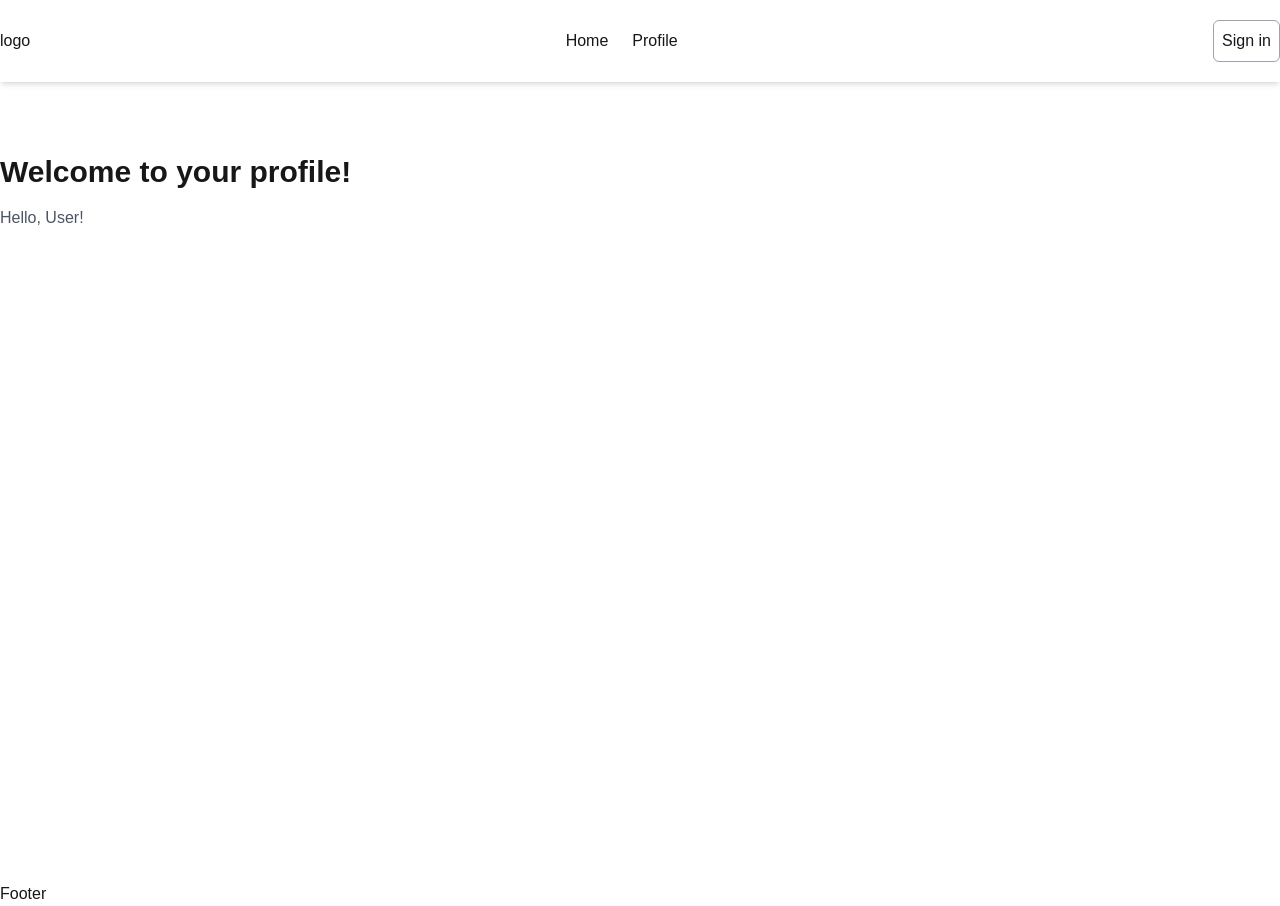
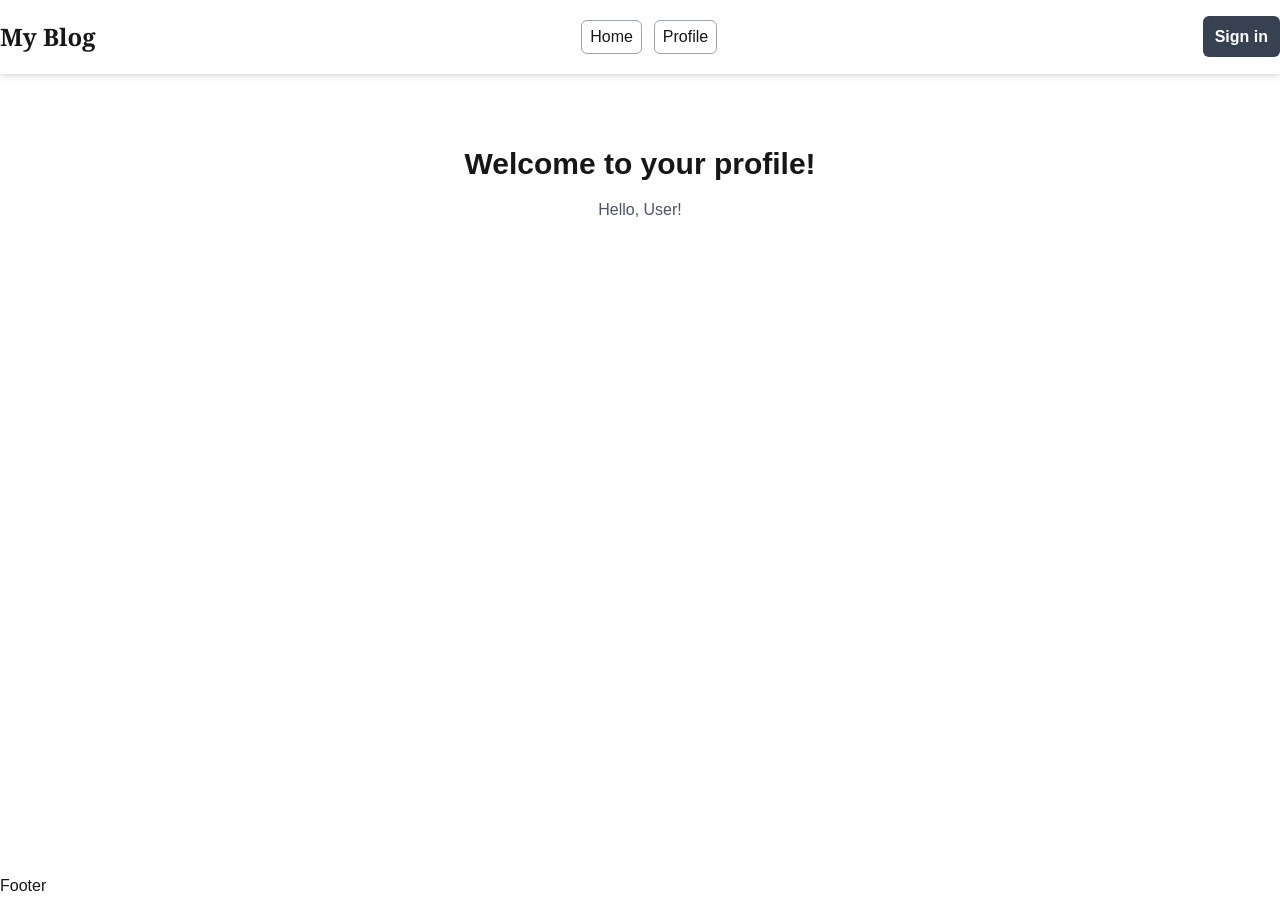
Before and after one commit to Farhanasharna2000/Next-Blog, a Next.js app: page /profile in a window 1280 px wide. Built offline with nearby package versions, Linux system fonts and the light colour scheme; no server answers.

Commit message:
update homepage

```diff
--- a/src/app/posts/page.jsx
+++ b/src/app/posts/page.jsx
@@ -3,12 +3,12 @@ import Link from "next/link";
 const BlogPosts = ({ posts }) => {
   return (
     <div>
-      <h1>Blog Posts</h1>
+      <h1 className="md:text-4xl font-bold mb-5">Blog Posts</h1>
       <ul className="list-disc pl-5">
         {posts?.map((post) => (
           <li key={post.id}>
             <Link href={`/posts/${post.id}`}>
-              <a>{post.title}</a>
+              <p className="hover:underline">{post.title}</p>
             </Link>
           </li>
         ))}
--- a/src/app/profile/page.jsx
+++ b/src/app/profile/page.jsx
@@ -4,8 +4,8 @@ const Profile =async () => {
     const user = await getUser();
     return (
         <div className="container mx-auto mt-10 ">
-            <h1 className="text-3xl  font-bold">Welcome to your profile!</h1>
-            <p className="mt-4 text-gray-600">Hello, {user?.given_name || "User"}!</p>
+            <h1 className="text-3xl text-center font-bold">Welcome to your profile!</h1>
+            <p className="mt-4 text-center text-gray-600">Hello, {user?.given_name || "User"}!</p>
 
         </div>
     );
--- a/src/components/Navbar.jsx
+++ b/src/components/Navbar.jsx
@@ -1,6 +1,7 @@
 import Link from "next/link";
 import { LoginLink, LogoutLink } from "@kinde-oss/kinde-auth-nextjs/components";
 import { getKindeServerSession } from "@kinde-oss/kinde-auth-nextjs/server";
+
 
 const Navbar = async () => {
     const { getUser } = getKindeServerSession();
@@ -11,21 +12,21 @@ const Navbar = async () => {
         <div className="shadow-md">
             <nav className="container mx-auto flex justify-between items-center py-5">
                 <div>
-                    <h2>logo</h2>
+               <h2 className="font-serif md:text-2xl font-extrabold">My Blog</h2>
                 </div>
-                <div className="flex gap-6">
-                    <Link href={'/'}>Home</Link>
+                <div className="flex gap-3">
+                    <Link className="btn border border-gray-400 px-2 py-1 rounded-md" href={'/'}>Home</Link>
                     {user ? (
-                        <Link href={'/profile'}>Profile</Link> // Go to profile if user is authenticated
+                        <Link className="btn border border-gray-400 px-2 py-1 rounded-md" href={'/profile'}>Profile</Link>
                     ) : (
-                        <LoginLink className="btn">Profile</LoginLink> // Trigger Kinde login flow if not authenticated
+                        <LoginLink className="btn border border-gray-400 px-2 py-1 rounded-md">Profile</LoginLink>
                     )}
                 </div>
                 {user ? (
-                    <LogoutLink className="btn border border-gray-400 p-2 rounded-md">Logout</LogoutLink>
+                    <LogoutLink className="btn  font-semibold  bg-gray-700 text-white p-3 rounded-md">Logout</LogoutLink>
                 ) : (
-                    <div className="flex gap-6">
-                        <LoginLink className="btn border border-gray-400 p-2 rounded-md">Sign in</LoginLink>
+                    <div >
+                        <LoginLink className="btn  font-semibold  bg-gray-700 text-white p-3 rounded-md">Sign in</LoginLink>
                     </div>
                 )}
             </nav>
```
Also changed, not shown: public/logo.png (added).
